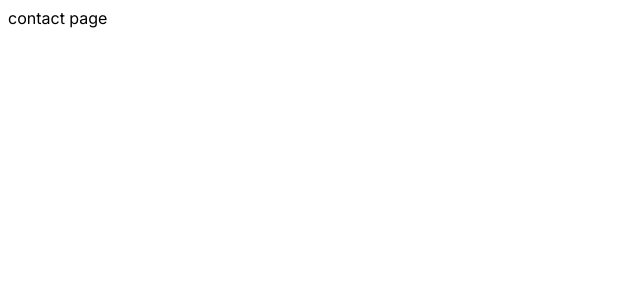
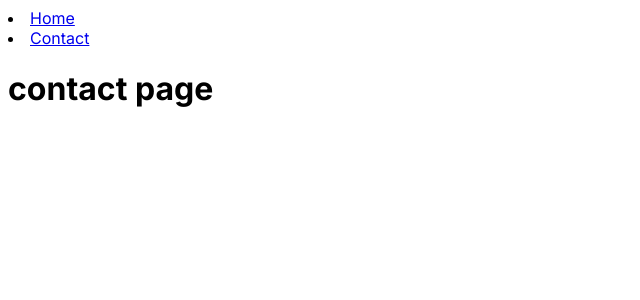
Before and after one commit to binarydata123/Task, a Next.js app in the folder role/: page /contact in a window 1280 px wide. Shown: the top 300 px of the page, without its empty margins (0-640 px from the left). Built offline with nearby package versions, Linux system fonts and the light colour scheme.

Commit message:
add h1 tag

```diff
--- a/role/app/components/navbar/Navbar.tsx
+++ b/role/app/components/navbar/Navbar.tsx
@@ -2,17 +2,16 @@ import React from 'react'
 import Link from 'next/link'
 const Navbar = () => {
   return (
-    <>
-    </>
-    // <nav>
 
-    //    <li><Link href="/">Home</Link></li>
-    //    <li><Link href="/contact">Contact</Link></li>
-    //    <li><Link href="/userlogin"> Userlogin</Link></li>
+    <nav>
+
+       <li><Link href="/">Home</Link></li>
+       <li><Link href="/contact">Contact</Link></li>
+       {/* <li><Link href="/userlogin"> Userlogin</Link></li> */}
 
 
 
-    // </nav>
+    </nav>
   )
 }
 
--- a/role/app/contact/page.tsx
+++ b/role/app/contact/page.tsx
@@ -2,7 +2,9 @@ import React from 'react'
 
 const page = () => {
   return (
-    <div> contact page</div>
+    <div>
+      <h1>contact page</h1>
+    </div>
   )
 }
 
```
Also changed, not shown: role/app/userlogin/page.tsx (line endings or trailing spaces).
